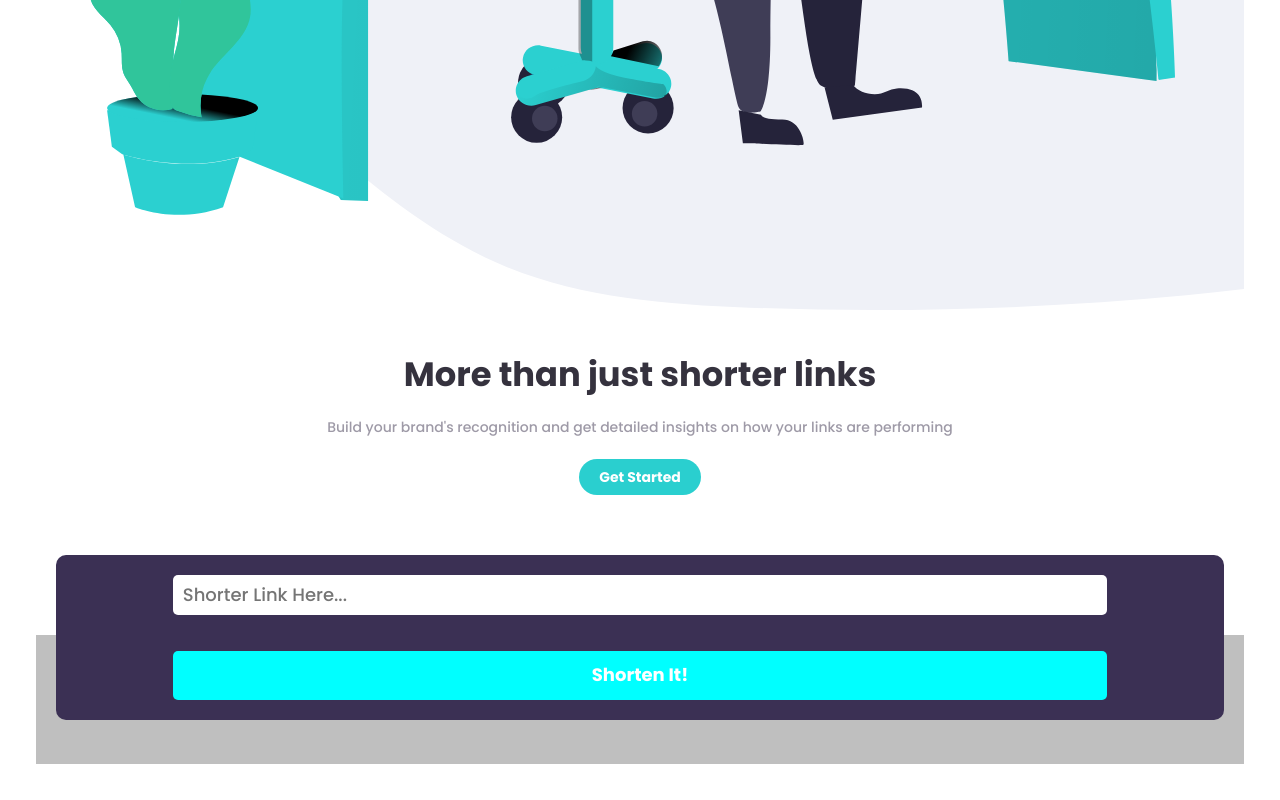
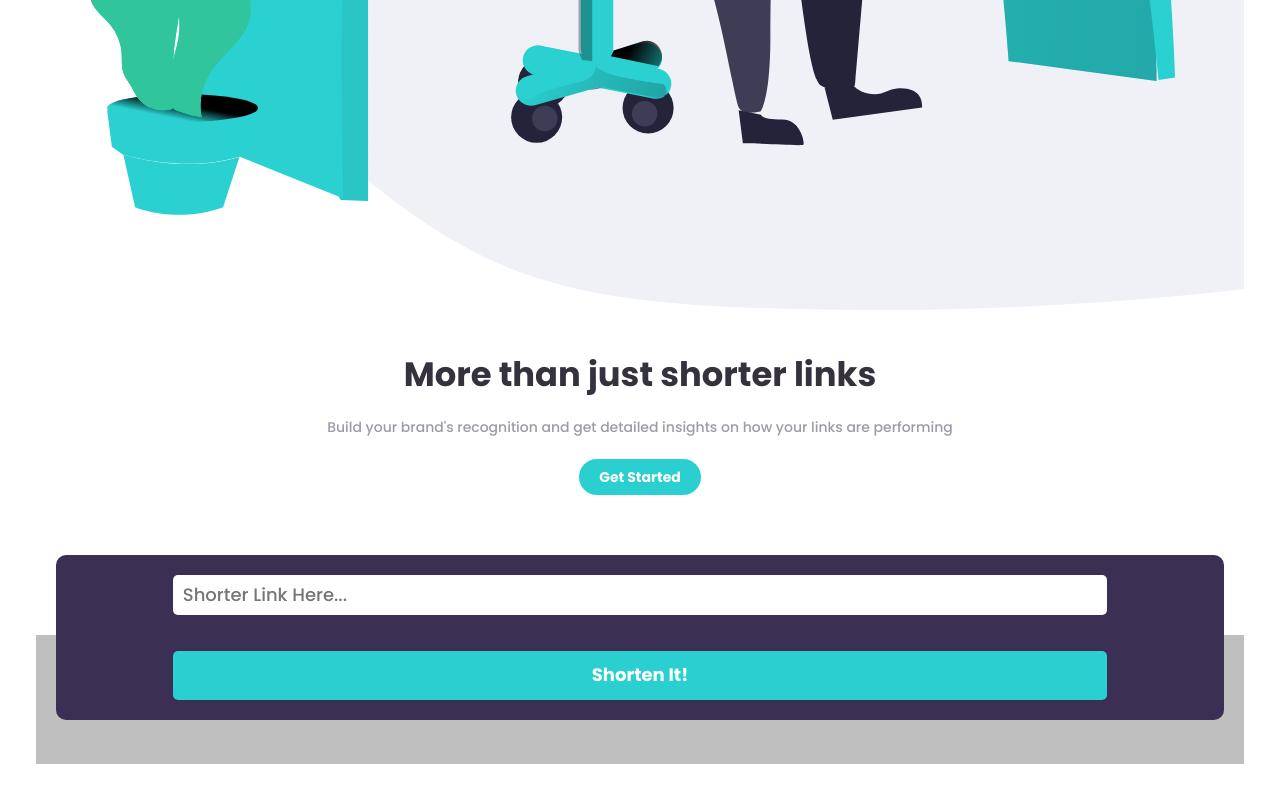
Before and after one commit to byKriz/react-url-short-api, a React (Vite) app: page / in a window 1280 px wide. Shown: the part 938-1738 px from the top of the page. Built offline with nearby package versions, Linux system fonts and the light colour scheme.

Commit message:
corrigiendo el color

```diff
--- a/src/containers/LinkShorter/LinkShorter.module.scss
+++ b/src/containers/LinkShorter/LinkShorter.module.scss
@@ -37,7 +37,7 @@
       border-radius: 5px;
       border: none;
       padding: 14px 0;
-      background-color: cyan;
+      background-color: $cyan;
       color: white;
       font-size: 1rem;
       font-weight: 700;
```
